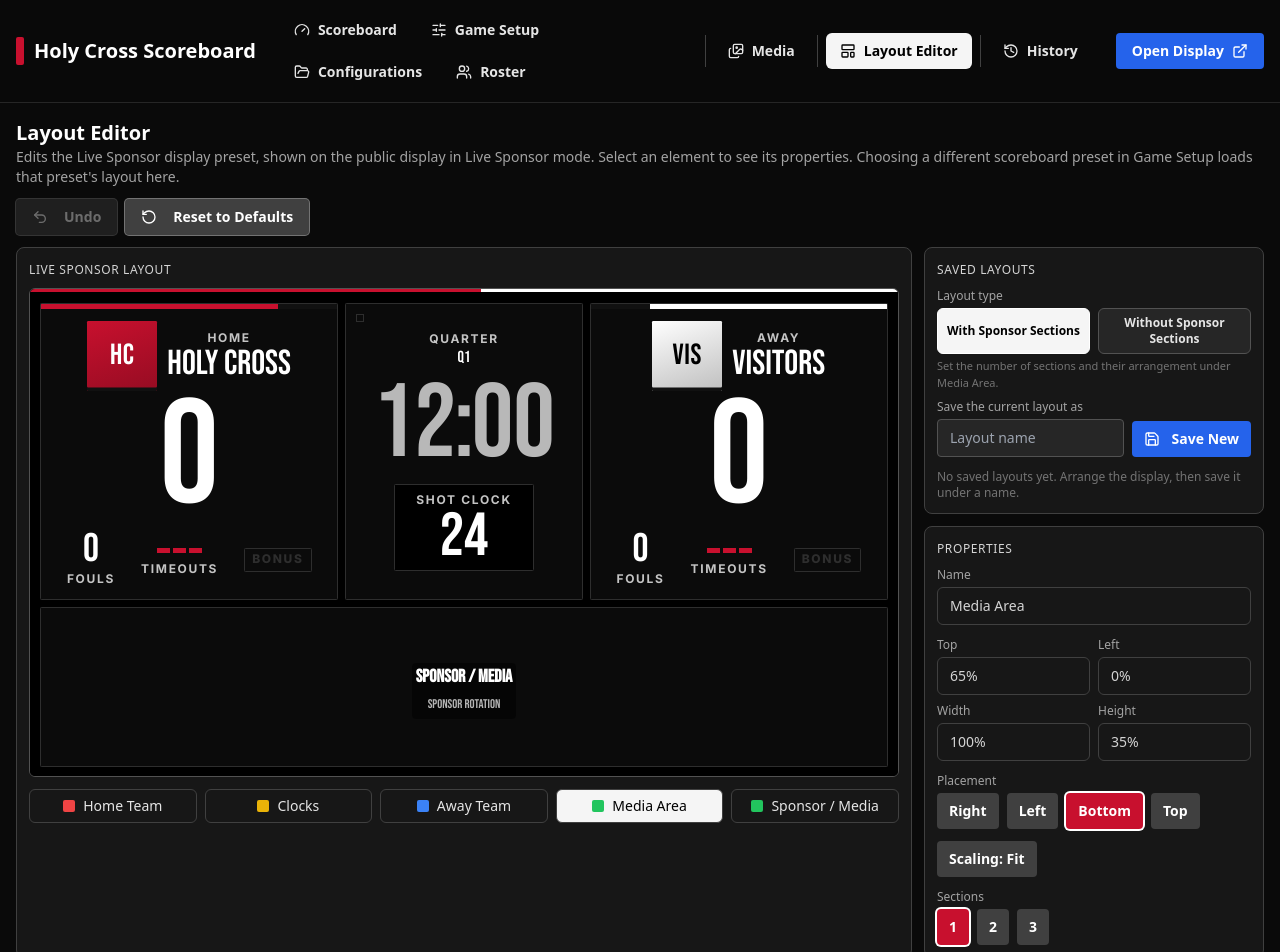
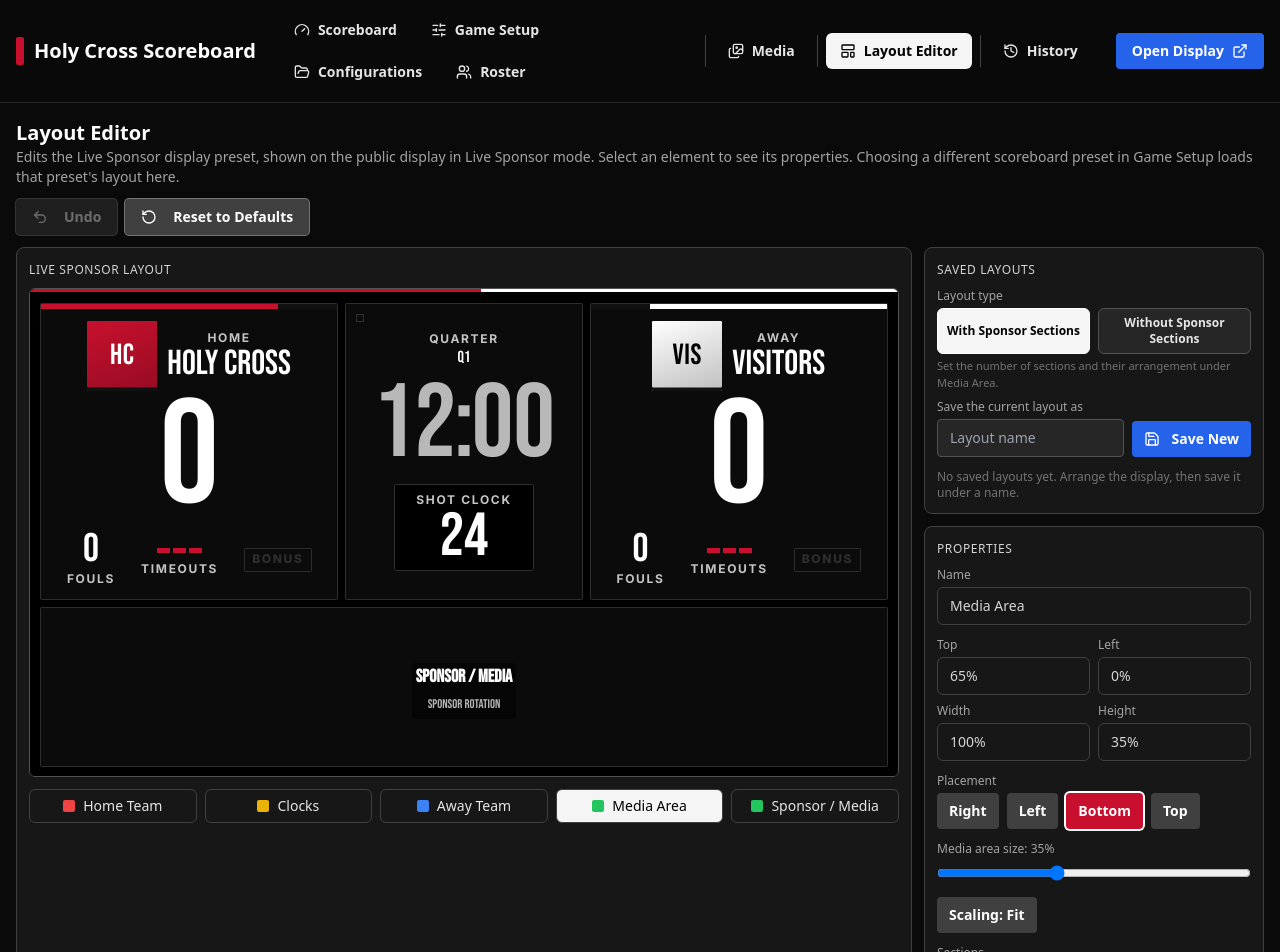
Before and after one commit to jamesabr11/Brightlink-Scoreboard-Application, a React (Vite) app: page /layout in a window 1280 px wide. Shown: the top 952 px of the page. Built offline with nearby package versions, Linux system fonts and the light colour scheme.

Commit message:
Revert "refactor(layout): remove media area size and section share sliders"
This reverts commit 8ca5bfd1176adfcad73d594cd2ff20f64f3aa702.

```diff
--- a/src/components/basketball/LayoutEditorPage.tsx
+++ b/src/components/basketball/LayoutEditorPage.tsx
@@ -4,9 +4,9 @@ import { defaultGeometry, usePresentationStore } from '../../store/usePresentati
 import { askConfirm, notify } from '../../lib/feedback';
 import { useBasketballStore } from '../../store/useBasketballStore';
 import { useMediaStore } from '../../store/useMediaStore';
-import { areaRects, boxOf, isFree, layoutRects, MIN_BOX, overlaps, type ElementId } from '../../lib/layoutEditor';
+import { areaRects, boxOf, isFree, layoutRects, MIN_BOX, overlaps, sectionShares, type ElementId } from '../../lib/layoutEditor';
 import type { LayoutBox, SponsorElement, SponsorLayout } from '../../types/presentation';
-import { SPONSOR_ARRANGES, SPONSOR_MAX_SECTIONS, SPONSOR_PLACEMENTS } from '../../types/presentation';
+import { SPONSOR_ARRANGES, SPONSOR_MAX_SECTIONS, SPONSOR_PLACEMENTS, SPONSOR_SHARE_MAX, SPONSOR_SHARE_MIN, SPONSOR_SIZE_MAX, SPONSOR_SIZE_MIN } from '../../types/presentation';
 import { buttonBase, neutral } from './styles';
 import { LayoutPreview } from './LayoutPreview';
 import { MediaThumb } from './MediaParts';
@@ -19,10 +19,24 @@ const label = 'block text-xs text-neutral-400 mb-1';
 
 const useLayout = () => [usePresentationStore((s) => s.sponsorLayout), usePresentationStore((s) => s.setSponsorLayout)] as const;
 
-// Area-level settings: where the media area sits and how it is divided (size is set by resizing it on the canvas).
+// Sizes and shares move the media sections, so their manual positions go; the scoreboard blocks keep theirs.
+const withoutSections = (rects: SponsorLayout['rects']) => Object.fromEntries(Object.entries(rects).filter(([id]) => !id.startsWith('section')));
+
+const ShareSlider: React.FC<{ index: number }> = ({ index }) => {
+  const [layout, set] = useLayout();
+  const share = sectionShares(layout)[index];
+  return (
+    <label className="block text-xs text-neutral-400">
+      {layout.sections === 1 ? 'Section' : `Media ${index + 1}`} share: {Math.round(share)}%
+      <input type="range" min={SPONSOR_SHARE_MIN} max={SPONSOR_SHARE_MAX} step={5} value={layout.split[index]} onChange={(e) => set({ split: layout.split.map((v, i) => (i === index ? Number(e.target.value) : v)), rects: withoutSections(layout.rects) })} className="mt-2 w-full" />
+    </label>
+  );
+};
+
+// Area-level settings: where the media area sits, how big it is, how it is divided.
 const AreaControls: React.FC = () => {
   const [layout, set] = useLayout();
-  const { placement, fit, sections, arrange } = layout;
+  const { placement, size, fit, sections, arrange } = layout;
   // Placement, arrangement and section count re-lay out the whole display, so manual positions are reset (after asking).
   const rearrange = async (patch: Partial<SponsorLayout>) => {
     if (isFree(layout) && !(await askConfirm({ title: 'Rearrange the layout?', message: 'This re-lays out the whole display, so your manual element positions are reset. Media assignments are kept.', confirmLabel: 'Rearrange', danger: true }))) return;
@@ -31,19 +45,23 @@ const AreaControls: React.FC = () => {
   return (
     <div className="space-y-3" role="group" aria-label="Sponsor media area">
       <div><span className={label}>Placement</span><div className="flex flex-wrap gap-2">{SPONSOR_PLACEMENTS.map((p) => <button key={p} onClick={() => void rearrange({ placement: p })} aria-pressed={placement === p} className={pick(placement === p)}>{p}</button>)}</div></div>
+      <label className="block text-xs text-neutral-400">Media area size: {size}%
+        <input type="range" min={SPONSOR_SIZE_MIN} max={SPONSOR_SIZE_MAX} step={5} value={size} onChange={(e) => set({ size: Number(e.target.value), rects: withoutSections(layout.rects) })} className="mt-2 w-full" />
+      </label>
       {isFree(layout) && <button onClick={() => set({ rects: {} })} className={`${neutral} px-3 py-2 text-sm`} title="Go back to the automatic placement, size and sections layout">Reset element positions</button>}
       <button onClick={() => set({ fit: fit === 'contain' ? 'cover' : 'contain' })} className={`${neutral} px-3 py-2 text-sm`} title="Fit shows the whole image; Fill crops the edges to fill the area">Scaling: {fit === 'contain' ? 'Fit' : 'Fill'}</button>
       <div><span className={label}>Sections</span><div className="flex gap-2">{Array.from({ length: SPONSOR_MAX_SECTIONS }, (_, i) => i + 1).map((n) => <button key={n} onClick={() => void rearrange({ sections: n })} aria-pressed={sections === n} className={pick(sections === n)}>{n}</button>)}</div></div>
       {sections > 1 && (
         <>
           <div><span className={label}>Arrangement</span><div className="flex gap-2">{SPONSOR_ARRANGES.map((a) => <button key={a} onClick={() => void rearrange({ arrange: a })} aria-pressed={arrange === a} className={pick(arrange === a)}>{a}</button>)}</div></div>
+          {Array.from({ length: sections }, (_, i) => <ShareSlider key={i} index={i} />)}
         </>
       )}
     </div>
   );
 };
 
-// Section settings: the Media Library items it plays.
+// Section settings: its share of the area and the Media Library items it plays.
 const SectionControls: React.FC<{ index: number }> = ({ index }) => {
   const [layout, set] = useLayout();
   const library = useMediaStore((s) => s.items);
@@ -54,6 +72,7 @@ const SectionControls: React.FC<{ index: number }> = ({ index }) => {
   const available = library.filter((i) => !ids.includes(i.id));
   return (
     <div className="space-y-3">
+      {layout.sections > 1 && <ShareSlider index={index} />}
       <div>
         <span className={label}>Assigned media</span>
         {assigned.length === 0 ? (
```
